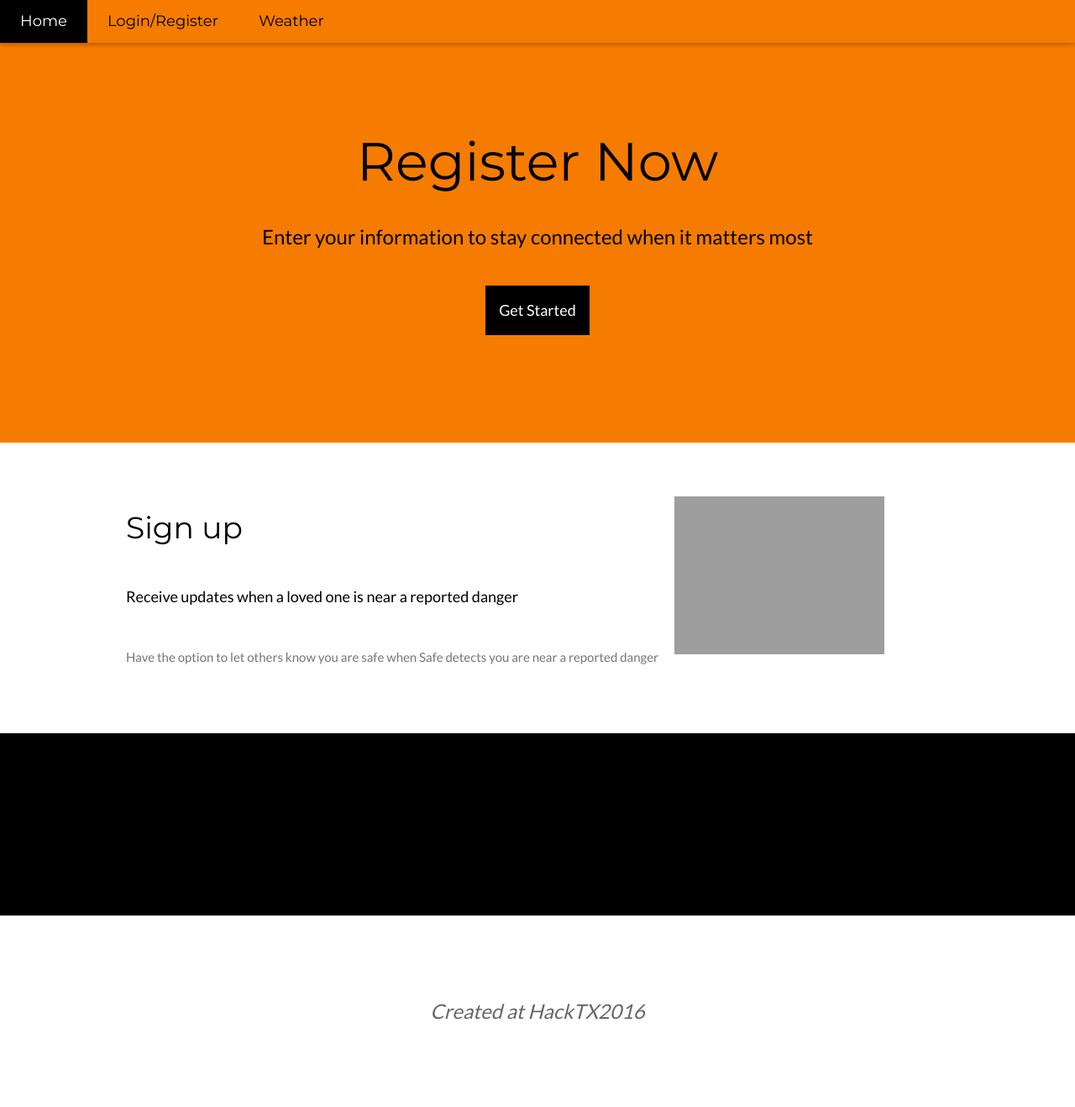
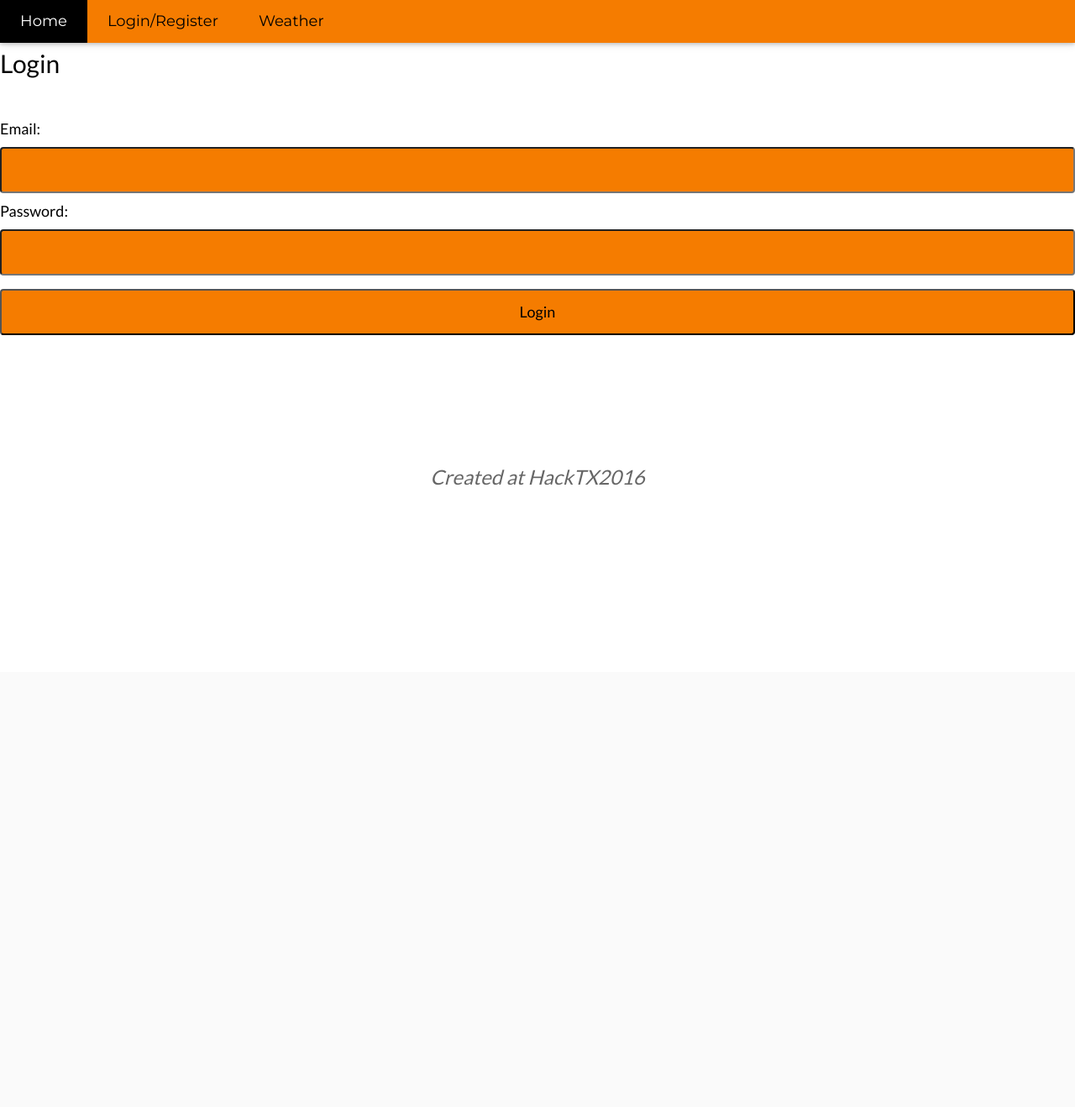
Before and after one commit to copperstick6/HackTX-SAFE, a Flask app: page /login in a window 1280 px wide. Shown: the whole page at 84% size. After the commit the page ends 578 px from the top, so only its background shows below. Run offline with Flask 2, Linux system fonts and the light colour scheme; one stand-in notice (Sample message) is shown; a database or web service that is not in the repository returns one stand-in record (values such as "Sample title"); parts of the project's set-up code (start-up, migrations or seed data) failed here and were passed over; some libraries are stand-ins or nearby versions; grey boxes are pictures that could not be loaded.

Commit message:
Update login.html

```diff
--- a/Everything-Else/templates/login.html
+++ b/Everything-Else/templates/login.html
@@ -1,54 +1,46 @@
 <!DOCTYPE html>
 {% extends "layout.html" %}
 
-{% block title %}Index{% endblock %}
+{% block title %}Login{% endblock %}
 
 {% block body %}
 	{{ super() }}
 
-	<!-- Header -->
-<header class="w3-container w3-orange w3-center w3-padding-128">
-  <h1 class="w3-margin w3-jumbo">Register Now</h1>
-  <p class="w3-xlarge">Enter your information to stay connected when it matters most</p>
-  <a href="login.html" class="w3-btn w3-padding-16 w3-large w3-margin-top button">Get Started</a>
-</header>
+	{% with msgs = get_flashed_messages() %}
+		{% if msgs %}
+			<ul class="errors">
+				{% for msg in msgs %}
+					<li>{{msg}}</li>
+				{% endfor %}
+			</ul>
+		{% endif %}
+	{% endwith %}
+	<h2>Login</h2>
+	<h5 class="w3-padding-32">
+		<form method="POST" action="{{ url_for('login') }}">
+		{{ form.hidden_tag() }}
 
-<!-- First Grid -->
-<div class="w3-row-padding w3-padding-64 w3-container">
-  <div class="w3-content">
-    <div class="w3-twothird">
-      <h1>Sign up</h1>
-      <h5 class="w3-padding-32">Receive updates when a loved one is near a reported danger</h5>
+		{{ form.email.label }}:
+		{{ form.email }}
+		<br/>
 
-      <p class="w3-text-grey"> Have the option to let others know you are safe when Safe detects you are near a reported danger</p>
-    </div>
+		{{ form.password.label }}:
+		{{ form.password }}
+		<br/>
 
-    <div class="w3-third w3-right">
-      <img src="http://www.cs.utexas.edu/~danielc/Logo3.png" alt="Safe logo" width="250px">
-    </div>
-  </div>
-</div>
+		{{ form.submit }}
 
-<!-- Second Grid -->
-<div class="w3-row-padding w3-black w3-padding-64 w3-container">
-  <div class="w3-content">
-
-    <div class="w3-twothird">
-      <h1></h1>
-      <h5 class="w3-padding-32"></h5>
+		</form>
+	  </h5>
 
       <p class="w3-text-grey"></p>
     </div>
-  </div>
-</div>
 
-<!-- Footer -->
+	<!-- Footer -->
 <footer class="w3-container w3-padding-64 w3-center w3-opacity">
   <div class="w3-xlarge w3-padding-32">
    <i class="w3-hover-text-black">Created at HackTX2016</i>
 </footer>
 
-
 {% endblock %}
-
 </html>
```
